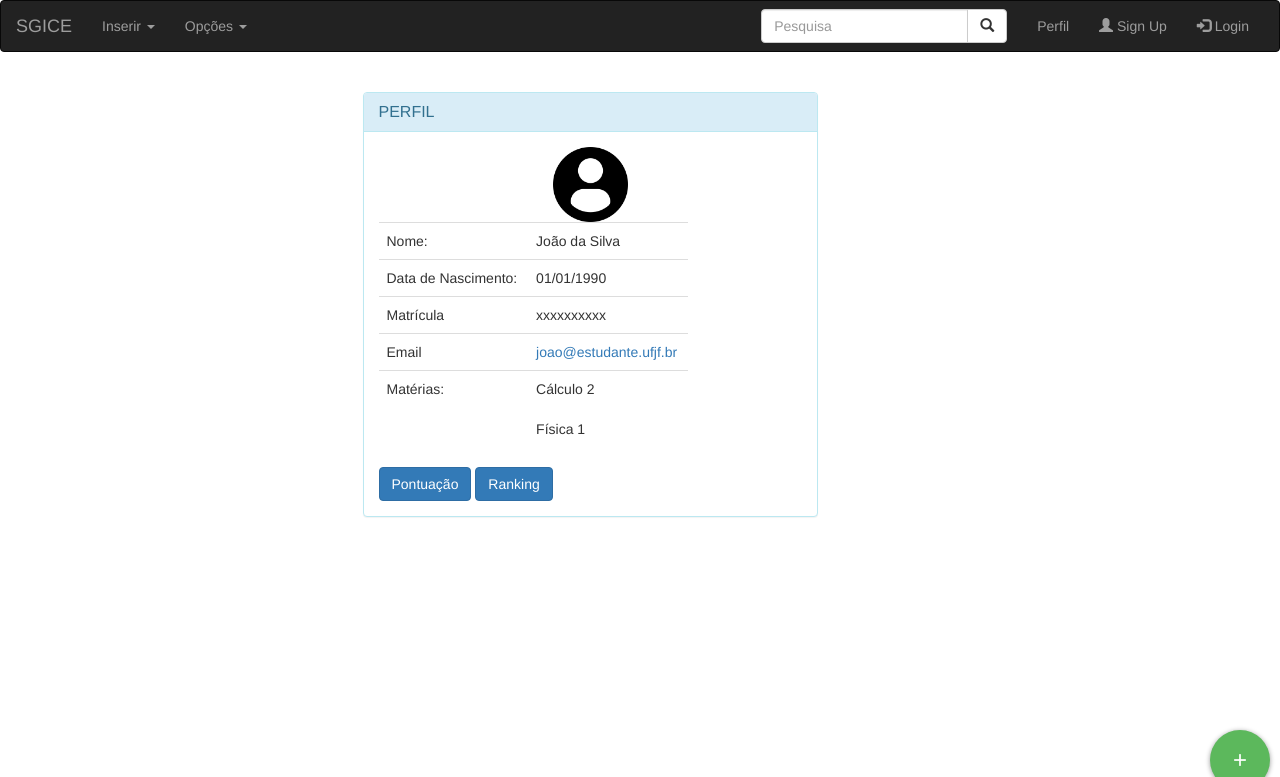
After one commit to luisabergo/Ana_Anna_Luisa, a Django app: page /perfil/ in a window 1280 px wide. The commit adds this page. Shown: the top 777 px of the page. Run offline with Django 3.2, Linux system fonts and the light colour scheme; some libraries are stand-ins or nearby versions.

Commit message:
Página de perfil

```diff
--- /dev/null
+++ b/django_app/static/css/perfil.css
@@ -0,0 +1,43 @@
+.user-row {
+    margin-bottom: 14px;
+}
+
+.user-row:last-child {
+    margin-bottom: 0;
+}
+
+.dropdown-user {
+    margin: 13px 0;
+    padding: 5px;
+    height: 100%;
+}
+
+.dropdown-user:hover {
+    cursor: pointer;
+}
+
+.table-user-information > tbody > tr {
+    border-top: 1px solid rgb(221, 221, 221);
+}
+
+.table-user-information > tbody > tr:first-child {
+    border-top: 0;
+}
+
+
+.table-user-information > tbody > tr > td {
+    border-top: 0;
+}
+.toppad
+{margin-top:20px;
+}
+.teste img {
+    max-width:100px;
+    max-height:75px;
+    width: auto;
+    height: auto;
+}
+.panel
+{
+	    margin-right: 100px;
+}
--- a/django_app/templates/django/cabecalho.html
+++ b/django_app/templates/django/cabecalho.html
@@ -53,6 +53,7 @@
         </div>
       </div>
     </form></li>
+    <li><a href="/perfil/">Perfil</a></li>
         <li><a href="/CadastroProfessor/"><span class="glyphicon glyphicon-user"></span> Sign Up</a></li>
       <li><a href="/login/"><span class="glyphicon glyphicon-log-in"></span> Login</a></li>
       </ul>
--- /dev/null
+++ b/django_app/templates/django/perfil.html
@@ -0,0 +1,97 @@
+{% load staticfiles %} <!-- Nova linha que carrega os arquivos estáticos -->
+{% include "django/cabecalho.html" %}
+<script type="text/javascript">
+$(document).ready(function() {
+    var panels = $('.user-infos');
+    var panelsButton = $('.dropdown-user');
+    panels.hide();
+
+    //Click dropdown
+    panelsButton.click(function() {
+        //get data-for attribute
+        var dataFor = $(this).attr('data-for');
+        var idFor = $(dataFor);
+
+        //current button
+        var currentButton = $(this);
+        idFor.slideToggle(400, function() {
+            //Completed slidetoggle
+            if(idFor.is(':visible'))
+            {
+                currentButton.html('<i class="glyphicon glyphicon-chevron-up text-muted"></i>');
+            }
+            else
+            {
+                currentButton.html('<i class="glyphicon glyphicon-chevron-down text-muted"></i>');
+            }
+        })
+    });
+
+
+    $('[data-toggle="tooltip"]').tooltip();
+
+    $('button').click(function(e) {
+        e.preventDefault();
+        alert("This is a demo.\n :-)");
+    });
+});
+</script>
+    <link rel='stylesheet' href='{% static "css/perfil.css" %}' />
+<link href="//netdna.bootstrapcdn.com/bootstrap/3.1.0/css/bootstrap.min.css" rel="stylesheet" id="bootstrap-css">
+<script src="//netdna.bootstrapcdn.com/bootstrap/3.1.0/js/bootstrap.min.js"></script>
+<script src="//code.jquery.com/jquery-1.11.1.min.js"></script>
+<!------ Include the above in your HEAD tag ---------->
+
+<div class="container">
+      <div class="row">
+        <div class="col-xs-12 col-sm-12 col-md-6 col-lg-6 col-xs-offset-0 col-sm-offset-0 col-md-offset-3 col-lg-offset-3 toppad" >
+
+
+          <div class="panel panel-info">
+            <div class="panel-heading">
+              <h3 class="panel-title">PERFIL</h3>
+            </div>
+            <div class="panel-body">
+              <div class="row">
+                <div class="teste" align="center">       <img src="{% static 'img/login.png' %}" id="icon" alt="User Icon" /> </div>
+
+                <div class=" col-md-9 col-lg-9 ">
+                  <table class="table table-user-information">
+                    <tbody>
+                      <tr>
+                        <td>Nome:</td>
+                        <td>João da Silva</td>
+                      </tr>
+                      <tr>
+                        <td>Data de Nascimento:</td>
+                        <td>01/01/1990</td>
+                      </tr>
+
+                         <tr>
+                             <tr>
+                        <td>Matrícula</td>
+                        <td>xxxxxxxxxx</td>
+                      </tr>
+                      <tr>
+                        <td>Email</td>
+                        <td><a href="mailto:info@support.com">joao@estudante.ufjf.br</a></td>
+                      </tr>
+                        <td>Matérias:</td>
+                        <td>Cálculo 2<br><br>Física 1
+                        </td>
+
+                      </tr>
+
+                    </tbody>
+                  </table>
+
+                  <a href="#" class="btn btn-primary">Pontuação</a>
+                  <a href="#" class="btn btn-primary">Ranking</a>
+                </div>
+              </div>
+            </div>
+
+          </div>
+        </div>
+      </div>
+    </div>
--- a/django_app/views.py
+++ b/django_app/views.py
@@ -34,3 +34,6 @@
 
 def CadastroTexto(request):
     return render(request, 'django/CadastroTexto.html')
+
+def Perfil(request):
+    return render(request, 'django/perfil.html')
--- a/django_project/urls.py
+++ b/django_project/urls.py
@@ -28,4 +28,5 @@
   url(r'^chat/', views.chat, name='chat'),
   url(r'^video/', views.CadastroVideo, name='CadastroVideo'),
   url(r'^texto/', views.CadastroTexto, name='CadastroTexto'),
+  url(r'^perfil/', views.Perfil, name='Perfil'),
 ]
```
